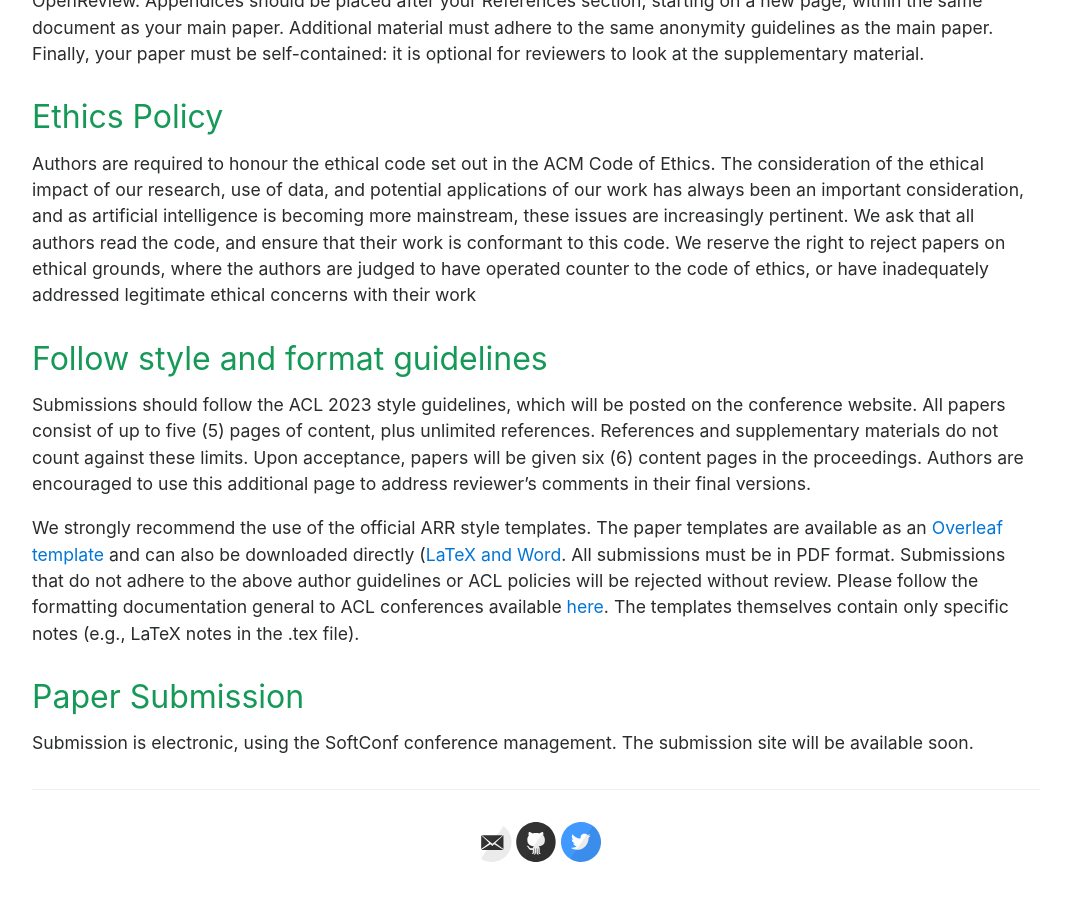
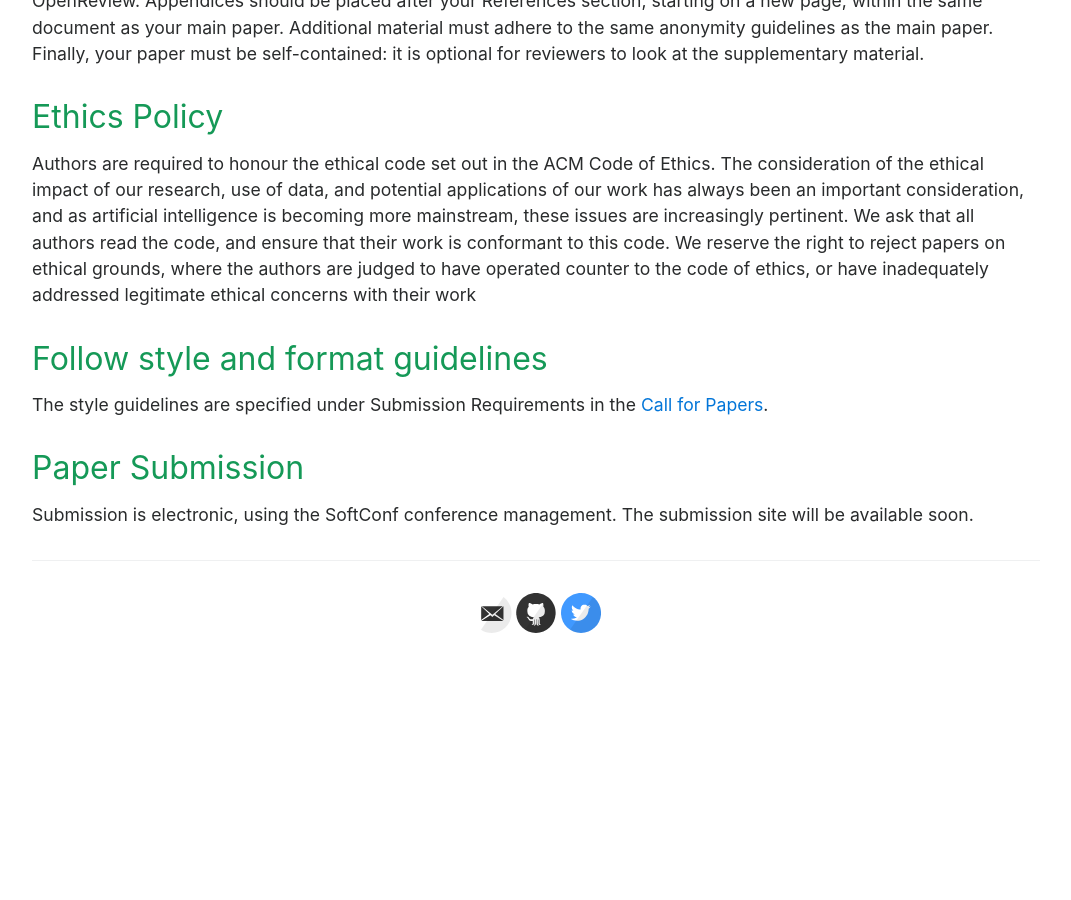
Before and after one commit to acl2025-srw/acl2025-srw.github.io, a Jekyll site: the page built from author.md, in a window 1280 px wide and 900 px high, scrolled down 2688 px. Shown: the whole window, without its empty margins (104-1175 px from the left). Built offline with Jekyll 4.4.1, drawn with Linux system fonts in a browser that asks for light colours; after the commit the page ends 3359 px from its top, so only the background shows below that.

Commit message:
Updated author guidelines

```diff
--- a/author.md
+++ b/author.md
@@ -57,9 +57,7 @@ Authors are required to honour the ethical code set out in the ACM Code of Ethic
 
 ## Follow style and format guidelines
 
-Submissions should follow the ACL 2023 style guidelines, which will be posted on the conference website. All papers consist of up to five (5) pages of content, plus unlimited references. References and supplementary materials do not count against these limits. Upon acceptance, papers will be given six (6) content pages in the proceedings. Authors are encouraged to use this additional page to address reviewer's comments in their final versions.
-
-We strongly recommend the use of the official ARR style templates. The paper templates are available as an [Overleaf template](https://www.overleaf.com/read/crtcwgxzjskr) and can also be downloaded directly ([LaTeX and Word](https://github.com/acl-org/ACLPUB/tree/master/templates). All submissions must be in PDF format. Submissions that do not adhere to the above author guidelines or ACL policies will be rejected without review. Please follow the formatting documentation general to ACL conferences available [here](https://acl-org.github.io/ACLPUB/formatting.html). The templates themselves contain only specific notes (e.g., LaTeX notes in the .tex file).
+The style guidelines are specified under Submission Requirements in the [Call for Papers](https://acl2023-srw.github.io/cfp).
 
 ## Paper Submission
 
```
